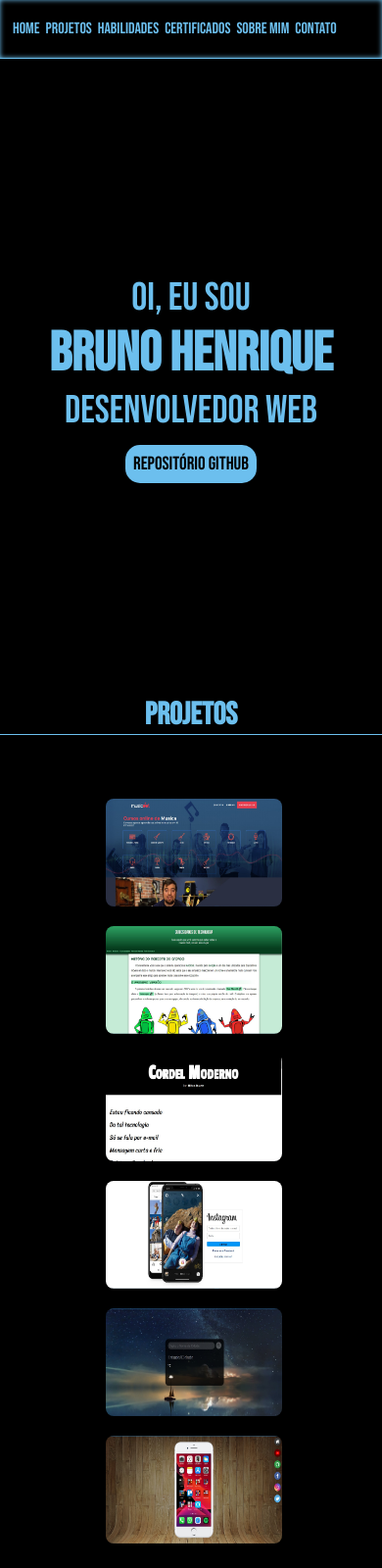
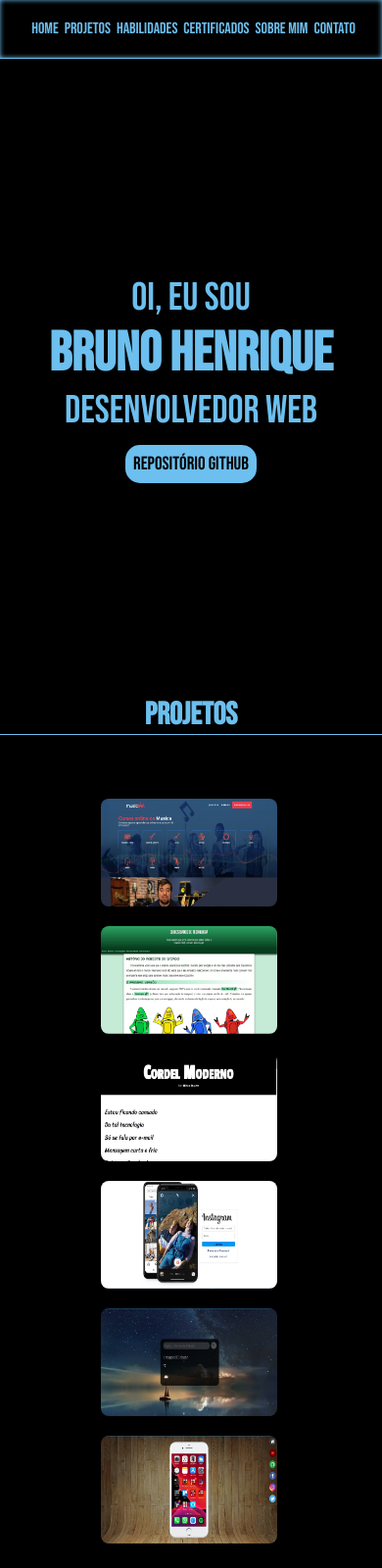
Before and after one commit to BrunoHenrique12/Portifolio, a plain HTML site: page index.html in a window 390 px wide. Shown: the top 1600 px of the page at 98% size. Drawn offline with Linux system fonts and the light colour scheme.

Commit message:
Update style.css

```diff
--- a/estilos/style.css
+++ b/estilos/style.css
@@ -229,7 +229,7 @@ p a {
         height: 60px;
         display: flex;
         align-items: center;
-        justify-content: space-between;
+        justify-content: center;
         border-bottom: 1px solid  #6cbfee;
         box-shadow: 0 0 5px inset #6cbfee;
         padding: 0 5px 0 10px;
@@ -237,10 +237,12 @@ p a {
 
     header > nav {
         display: flex;
+        align-items: center;
         justify-content: center;
     }
 
     nav > a {
+        text-align: center;
         color: #6cbfee;
         font-size: 16px;
         padding: 3px;
@@ -261,7 +263,7 @@ p a {
 
 
     main > .imagens {
-        margin-left: 40px;
+        margin-left: 30px;
         margin-bottom: 40px;
         width: 55vw;
 
@@ -308,7 +310,7 @@ p a {
 
     .sobre > p {
         font-size: 20px;
-        font-family: cursive, sans-serif;
+        font-family: cursive, Courier, monospace;
     }
     aside {
         line-height: 21px;
@@ -328,7 +330,7 @@ p a {
     }
 
     .html p, .css p, .js p {
-        font-family: cursive, sans-serif;
+        font-family: cursive, Arial, Helvetica, sans-serif;
     }
 
     aside > .html > p {
```
